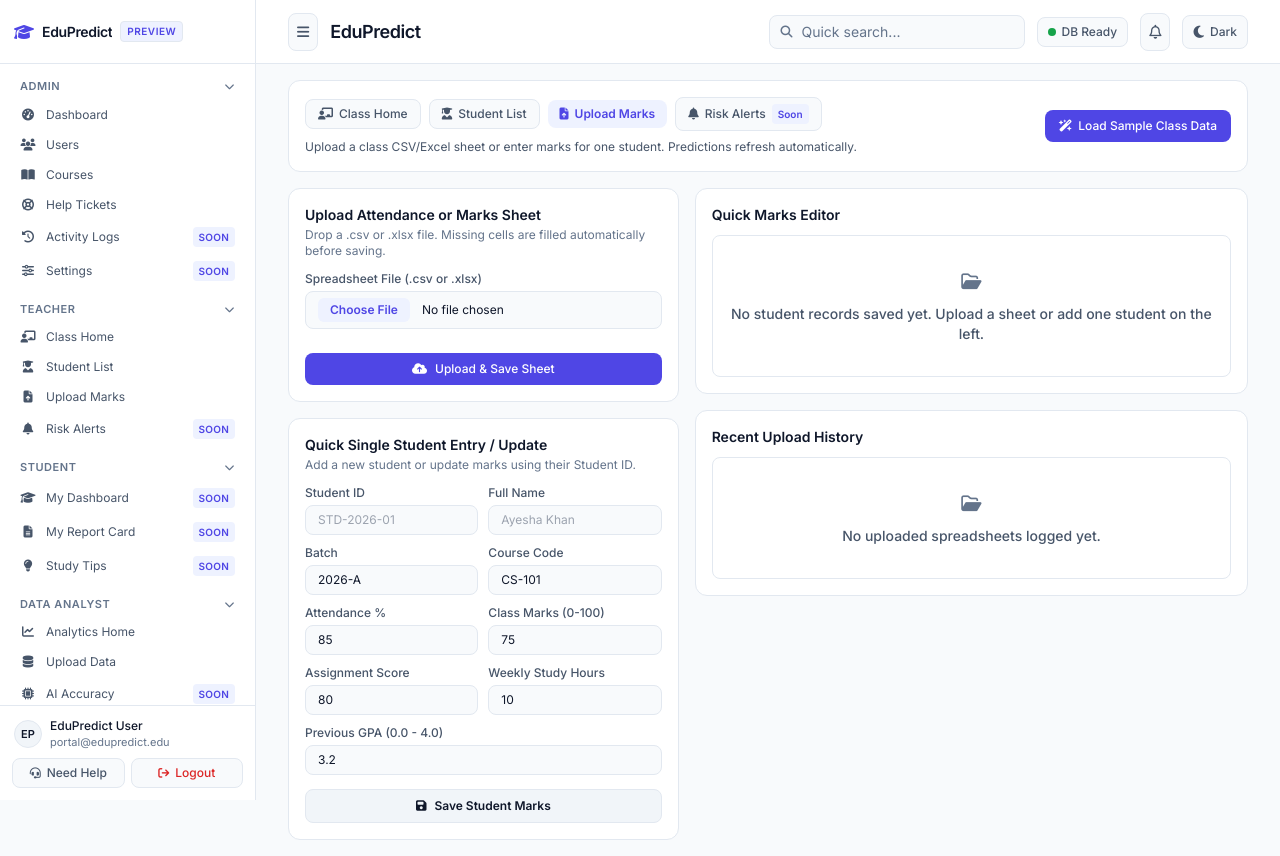
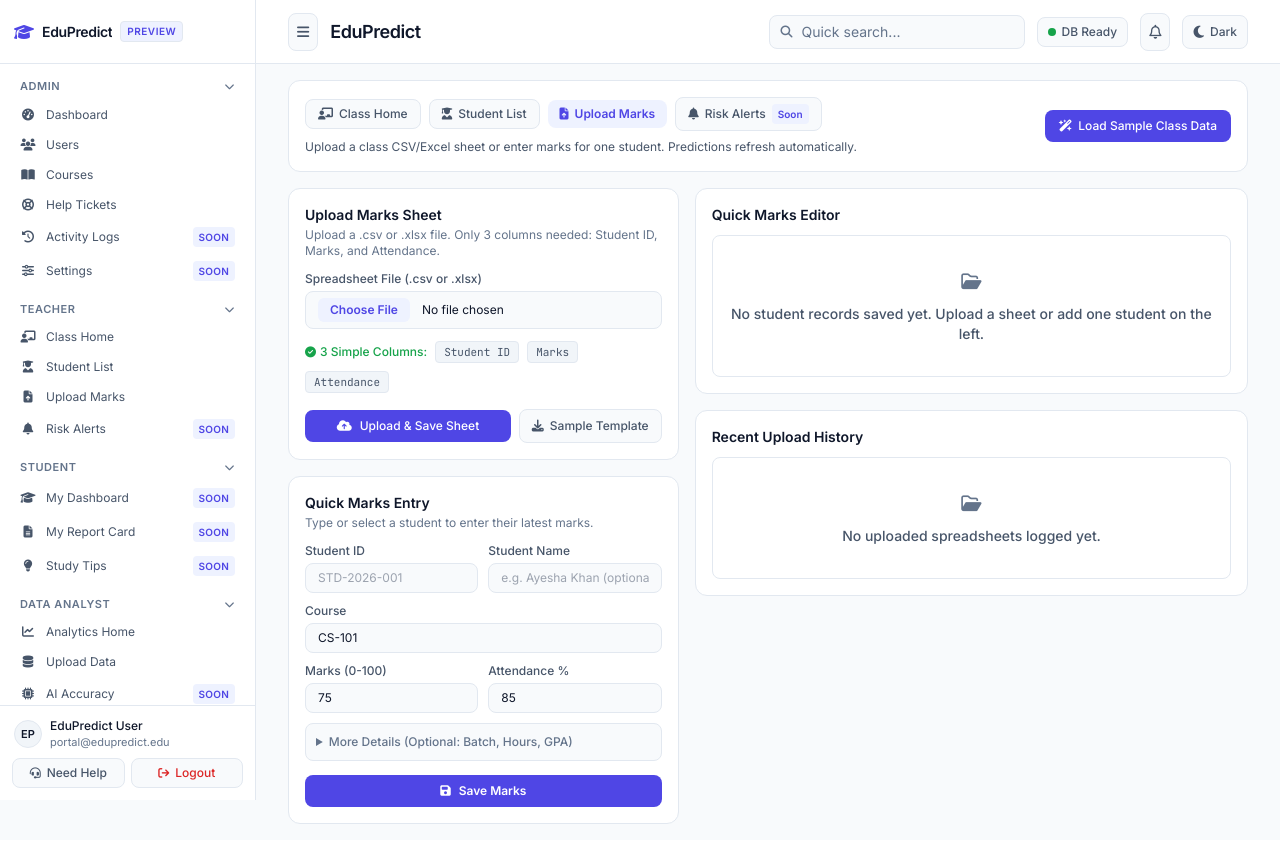
Before and after one commit to Konete326/EduPredict, a Django app: template templates/panels/teacher_ingest.html in a window 1280 px wide. After the commit the page ends 824 px from the top, so only its background shows below. Run offline with Django 5.2, Linux system fonts and the light colour scheme; the template is opened without the code that fills it, so the values that code supplies are empty; some libraries are stand-ins or nearby versions.

Commit message:
feat(role-nav-isolation): enforce strict role sidebar isolation and ultra-simple marks ingestion

```diff
--- a/templates/components/sidebar.html
+++ b/templates/components/sidebar.html
@@ -13,7 +13,7 @@
   </div>
 
   <nav class="flex-1 overflow-y-auto px-2.5 py-2.5 space-y-2.5">
-    {% if active_role == 'ADMIN' or not active_role %}
+    {% if active_role == 'ADMIN' or not active_role and not current_user %}
     <div class="space-y-0.5" data-nav-group="admin">
       <button type="button" data-nav-group-toggle="admin" aria-expanded="true" title="Show or hide Admin links" class="flex w-full items-center justify-between rounded-md px-2.5 py-1 text-[11px] font-semibold uppercase tracking-wider text-[var(--text-muted)] hover:bg-[var(--bg-elevated)] hover:text-[var(--text-primary)] transition-colors">
         <span>Admin</span>
@@ -50,7 +50,7 @@
     </div>
     {% endif %}
 
-    {% if active_role == 'TEACHER' or active_role == 'ADMIN' or not active_role %}
+    {% if active_role == 'TEACHER' or not active_role and not current_user %}
     <div class="space-y-0.5" data-nav-group="teacher">
       <button type="button" data-nav-group-toggle="teacher" aria-expanded="true" title="Show or hide Teacher links" class="flex w-full items-center justify-between rounded-md px-2.5 py-1 text-[11px] font-semibold uppercase tracking-wider text-[var(--text-muted)] hover:bg-[var(--bg-elevated)] hover:text-[var(--text-primary)] transition-colors">
         <span>Teacher</span>
@@ -78,7 +78,7 @@
     </div>
     {% endif %}
 
-    {% if active_role == 'STUDENT' or active_role == 'ADMIN' or not active_role %}
+    {% if active_role == 'STUDENT' or not active_role and not current_user %}
     <div class="space-y-0.5" data-nav-group="student">
       <button type="button" data-nav-group-toggle="student" aria-expanded="true" title="Show or hide Student links" class="flex w-full items-center justify-between rounded-md px-2.5 py-1 text-[11px] font-semibold uppercase tracking-wider text-[var(--text-muted)] hover:bg-[var(--bg-elevated)] hover:text-[var(--text-primary)] transition-colors">
         <span>Student</span>
@@ -104,7 +104,7 @@
     </div>
     {% endif %}
 
-    {% if active_role == 'ANALYST' or active_role == 'ADMIN' or not active_role %}
+    {% if active_role == 'ANALYST' or not active_role and not current_user %}
     <div class="space-y-0.5" data-nav-group="analyst">
       <button type="button" data-nav-group-toggle="analyst" aria-expanded="true" title="Show or hide Data Analyst links" class="flex w-full items-center justify-between rounded-md px-2.5 py-1 text-[11px] font-semibold uppercase tracking-wider text-[var(--text-muted)] hover:bg-[var(--bg-elevated)] hover:text-[var(--text-primary)] transition-colors">
         <span>Data Analyst</span>
--- a/templates/panels/teacher_ingest.html
+++ b/templates/panels/teacher_ingest.html
@@ -44,8 +44,8 @@
   <div class="xl:col-span-5 space-y-4 min-w-0">
     <div class="rounded-xl border border-[var(--border-subtle)] bg-[var(--bg-surface)] p-4 space-y-3">
       <div>
-        <h3 class="text-sm font-semibold text-[var(--text-primary)]">Upload Attendance or Marks Sheet</h3>
-        <p class="mt-0.5 text-xs text-[var(--text-muted)]">Drop a .csv or .xlsx file. Missing cells are filled automatically before saving.</p>
+        <h3 class="text-sm font-semibold text-[var(--text-primary)]">Upload Marks Sheet</h3>
+        <p class="mt-0.5 text-xs text-[var(--text-muted)]">Upload a .csv or .xlsx file. Only 3 columns needed: Student ID, Marks, and Attendance.</p>
       </div>
       <form method="post" action="{% url 'panels:teacher_ingest' %}" enctype="multipart/form-data" class="space-y-3">
         {% csrf_token %}
@@ -54,69 +54,87 @@
           <label for="teacher-dataset-file" class="block text-xs font-medium text-[var(--text-secondary)]">Spreadsheet File (.csv or .xlsx)</label>
           <input id="teacher-dataset-file" name="dataset_file" type="file" accept=".csv,.xlsx" required class="block w-full rounded-lg border border-[var(--border-subtle)] bg-[var(--bg-canvas)] px-3 py-1.5 text-xs text-[var(--text-primary)] file:mr-3 file:rounded-md file:border-0 file:bg-[var(--accent-soft)] file:px-3 file:py-1 file:text-xs file:font-semibold file:text-[var(--accent-primary)]">
         </div>
-        <div class="flex flex-wrap gap-1.5">
-          {% for col in required_columns %}
-          <span class="rounded border border-[var(--border-subtle)] bg-[var(--bg-elevated)] px-2 py-0.5 font-mono text-[11px] text-[var(--text-secondary)]">{{ col }}</span>
-          {% endfor %}
+        <div class="flex flex-wrap items-center gap-2 text-xs text-[var(--text-muted)]">
+          <span class="inline-flex items-center gap-1 text-[var(--status-success)] font-medium">
+            <i class="fa-solid fa-circle-check text-[11px]"></i>
+            <span>3 Simple Columns:</span>
+          </span>
+          <span class="rounded border border-[var(--border-subtle)] bg-[var(--bg-elevated)] px-2 py-0.5 font-mono text-[11px] text-[var(--text-secondary)]">Student ID</span>
+          <span class="rounded border border-[var(--border-subtle)] bg-[var(--bg-elevated)] px-2 py-0.5 font-mono text-[11px] text-[var(--text-secondary)]">Marks</span>
+          <span class="rounded border border-[var(--border-subtle)] bg-[var(--bg-elevated)] px-2 py-0.5 font-mono text-[11px] text-[var(--text-secondary)]">Attendance</span>
         </div>
-        <button type="submit" title="Upload spreadsheet and save student marks" class="w-full inline-flex items-center justify-center gap-2 rounded-lg bg-[var(--accent-primary)] px-4 py-2 text-xs font-medium text-white transition-colors hover:bg-[var(--accent-hover)]">
+        <div class="flex flex-wrap items-center gap-2 pt-1">
+          <button type="submit" title="Upload spreadsheet and save student marks" class="flex-1 inline-flex items-center justify-center gap-2 rounded-lg bg-[var(--accent-primary)] px-4 py-2 text-xs font-medium text-white transition-colors hover:bg-[var(--accent-hover)]">
             <i class="fa-solid fa-cloud-arrow-up"></i>
             <span>Upload &amp; Save Sheet</span>
           </button>
+          <a href="{% url 'panels:teacher_ingest' %}?template=csv" title="Download simple sample Excel/CSV template" class="inline-flex items-center justify-center gap-1.5 rounded-lg border border-[var(--border-subtle)] bg-[var(--bg-canvas)] px-3 py-2 text-xs font-medium text-[var(--text-secondary)] hover:bg-[var(--bg-elevated)] hover:text-[var(--text-primary)] transition-colors">
+            <i class="fa-solid fa-download"></i>
+            <span>Sample Template</span>
+          </a>
+        </div>
       </form>
     </div>
 
     <div class="rounded-xl border border-[var(--border-subtle)] bg-[var(--bg-surface)] p-4 space-y-3">
       <div>
-        <h3 class="text-sm font-semibold text-[var(--text-primary)]">Quick Single Student Entry / Update</h3>
-        <p class="mt-0.5 text-xs text-[var(--text-muted)]">Add a new student or update marks using their Student ID.</p>
+        <h3 class="text-sm font-semibold text-[var(--text-primary)]">Quick Marks Entry</h3>
+        <p class="mt-0.5 text-xs text-[var(--text-muted)]">Type or select a student to enter their latest marks.</p>
       </div>
       <form method="post" action="{% url 'panels:teacher_ingest' %}" class="grid grid-cols-1 gap-2.5 sm:grid-cols-2">
         {% csrf_token %}
         <input type="hidden" name="action" value="manual_entry">
         <div class="space-y-1">
           <label for="entry-student-id" class="block text-xs font-medium text-[var(--text-secondary)]">Student ID</label>
-          <input id="entry-student-id" name="student_id" type="text" required placeholder="STD-2026-01" class="w-full rounded-lg border border-[var(--border-subtle)] bg-[var(--bg-canvas)] px-3 py-1.5 text-xs text-[var(--text-primary)] focus:border-[var(--accent-primary)] focus:outline-none">
+          <input id="entry-student-id" name="student_id" type="text" required placeholder="STD-2026-001" list="teacher-students-datalist" class="w-full rounded-lg border border-[var(--border-subtle)] bg-[var(--bg-canvas)] px-3 py-1.5 text-xs text-[var(--text-primary)] focus:border-[var(--accent-primary)] focus:outline-none">
+          <datalist id="teacher-students-datalist">
+            {% for sp in students_picker %}
+            <option value="{{ sp.student_id }}">{{ sp.student_id }} · {{ sp.full_name }} ({{ sp.course_code }})</option>
+            {% endfor %}
+          </datalist>
         </div>
         <div class="space-y-1">
-          <label for="entry-full-name" class="block text-xs font-medium text-[var(--text-secondary)]">Full Name</label>
-          <input id="entry-full-name" name="full_name" type="text" required placeholder="Ayesha Khan" class="w-full rounded-lg border border-[var(--border-subtle)] bg-[var(--bg-canvas)] px-3 py-1.5 text-xs text-[var(--text-primary)] focus:border-[var(--accent-primary)] focus:outline-none">
+          <label for="entry-full-name" class="block text-xs font-medium text-[var(--text-secondary)]">Student Name</label>
+          <input id="entry-full-name" name="full_name" type="text" placeholder="e.g. Ayesha Khan (optional)" class="w-full rounded-lg border border-[var(--border-subtle)] bg-[var(--bg-canvas)] px-3 py-1.5 text-xs text-[var(--text-primary)] focus:border-[var(--accent-primary)] focus:outline-none">
         </div>
-        <div class="space-y-1">
-          <label for="entry-batch" class="block text-xs font-medium text-[var(--text-secondary)]">Batch</label>
-          <input id="entry-batch" name="batch" type="text" required value="2026-A" class="w-full rounded-lg border border-[var(--border-subtle)] bg-[var(--bg-canvas)] px-3 py-1.5 text-xs text-[var(--text-primary)] focus:border-[var(--accent-primary)] focus:outline-none">
-        </div>
-        <div class="space-y-1">
-          <label for="entry-course" class="block text-xs font-medium text-[var(--text-secondary)]">Course Code</label>
+        <div class="space-y-1 sm:col-span-2">
+          <label for="entry-course" class="block text-xs font-medium text-[var(--text-secondary)]">Course</label>
           <input id="entry-course" name="course_code" type="text" required value="{{ courses_list.0|default:'CS-101' }}" list="teacher-course-datalist" class="w-full rounded-lg border border-[var(--border-subtle)] bg-[var(--bg-canvas)] px-3 py-1.5 text-xs text-[var(--text-primary)] focus:border-[var(--accent-primary)] focus:outline-none">
           <datalist id="teacher-course-datalist">
             {% for c in courses_list %}<option value="{{ c }}"></option>{% endfor %}
           </datalist>
         </div>
         <div class="space-y-1">
+          <label for="entry-marks" class="block text-xs font-medium text-[var(--text-secondary)]">Marks (0-100)</label>
+          <input id="entry-marks" name="internal_marks" type="number" step="0.1" min="0" max="100" required value="75" class="w-full rounded-lg border border-[var(--border-subtle)] bg-[var(--bg-canvas)] px-3 py-1.5 text-xs text-[var(--text-primary)] focus:border-[var(--accent-primary)] focus:outline-none">
+        </div>
+        <div class="space-y-1">
           <label for="entry-att" class="block text-xs font-medium text-[var(--text-secondary)]">Attendance %</label>
           <input id="entry-att" name="attendance_pct" type="number" step="0.1" min="0" max="100" required value="85" class="w-full rounded-lg border border-[var(--border-subtle)] bg-[var(--bg-canvas)] px-3 py-1.5 text-xs text-[var(--text-primary)] focus:border-[var(--accent-primary)] focus:outline-none">
         </div>
+        <details class="sm:col-span-2 rounded-lg border border-[var(--border-subtle)] bg-[var(--bg-canvas)] p-2.5">
+          <summary class="cursor-pointer text-xs font-medium text-[var(--text-muted)] hover:text-[var(--text-primary)] transition-colors">
+            More Details (Optional: Batch, Hours, GPA)
+          </summary>
+          <div class="grid grid-cols-1 sm:grid-cols-3 gap-2.5 pt-2 mt-2 border-t border-[var(--border-subtle)]">
             <div class="space-y-1">
-          <label for="entry-marks" class="block text-xs font-medium text-[var(--text-secondary)]">Class Marks (0-100)</label>
-          <input id="entry-marks" name="internal_marks" type="number" step="0.1" min="0" max="100" required value="75" class="w-full rounded-lg border border-[var(--border-subtle)] bg-[var(--bg-canvas)] px-3 py-1.5 text-xs text-[var(--text-primary)] focus:border-[var(--accent-primary)] focus:outline-none">
+              <label for="entry-batch" class="block text-[11px] font-medium text-[var(--text-secondary)]">Batch</label>
+              <input id="entry-batch" name="batch" type="text" value="2026-A" class="w-full rounded border border-[var(--border-subtle)] bg-[var(--bg-surface)] px-2.5 py-1 text-xs text-[var(--text-primary)]">
             </div>
             <div class="space-y-1">
-          <label for="entry-assign" class="block text-xs font-medium text-[var(--text-secondary)]">Assignment Score</label>
-          <input id="entry-assign" name="assignment_score" type="number" step="0.1" min="0" max="100" required value="80" class="w-full rounded-lg border border-[var(--border-subtle)] bg-[var(--bg-canvas)] px-3 py-1.5 text-xs text-[var(--text-primary)] focus:border-[var(--accent-primary)] focus:outline-none">
+              <label for="entry-lms" class="block text-[11px] font-medium text-[var(--text-secondary)]">Weekly Study Hours</label>
+              <input id="entry-lms" name="lms_hours_weekly" type="number" step="0.5" min="0" max="168" value="8" class="w-full rounded border border-[var(--border-subtle)] bg-[var(--bg-surface)] px-2.5 py-1 text-xs text-[var(--text-primary)]">
             </div>
             <div class="space-y-1">
-          <label for="entry-lms" class="block text-xs font-medium text-[var(--text-secondary)]">Weekly Study Hours</label>
-          <input id="entry-lms" name="lms_hours_weekly" type="number" step="0.5" min="0" max="168" required value="10" class="w-full rounded-lg border border-[var(--border-subtle)] bg-[var(--bg-canvas)] px-3 py-1.5 text-xs text-[var(--text-primary)] focus:border-[var(--accent-primary)] focus:outline-none">
+              <label for="entry-gpa" class="block text-[11px] font-medium text-[var(--text-secondary)]">Previous GPA</label>
+              <input id="entry-gpa" name="previous_gpa" type="number" step="0.01" min="0" max="4" value="3.0" class="w-full rounded border border-[var(--border-subtle)] bg-[var(--bg-surface)] px-2.5 py-1 text-xs text-[var(--text-primary)]">
             </div>
-        <div class="space-y-1 sm:col-span-2">
-          <label for="entry-gpa" class="block text-xs font-medium text-[var(--text-secondary)]">Previous GPA (0.0 - 4.0)</label>
-          <input id="entry-gpa" name="previous_gpa" type="number" step="0.01" min="0" max="4" required value="3.2" class="w-full rounded-lg border border-[var(--border-subtle)] bg-[var(--bg-canvas)] px-3 py-1.5 text-xs text-[var(--text-primary)] focus:border-[var(--accent-primary)] focus:outline-none">
           </div>
+        </details>
         <div class="sm:col-span-2 pt-1">
-          <button type="submit" title="Save student marks and update prediction" class="w-full inline-flex items-center justify-center gap-2 rounded-lg border border-[var(--border-subtle)] bg-[var(--bg-elevated)] px-4 py-2 text-xs font-semibold text-[var(--text-primary)] transition-colors hover:bg-[var(--accent-primary)] hover:text-white">
+          <button type="submit" title="Save student marks and update prediction" class="w-full inline-flex items-center justify-center gap-2 rounded-lg bg-[var(--accent-primary)] px-4 py-2 text-xs font-semibold text-white transition-colors hover:bg-[var(--accent-hover)]">
             <i class="fa-solid fa-floppy-disk"></i>
-            <span>Save Student Marks</span>
+            <span>Save Marks</span>
           </button>
         </div>
       </form>
@@ -142,19 +160,19 @@
   function openUpdateMarksModal(btn) {
     const d = btn ? btn.dataset : {};
     window.openFormModal({
-      title: 'Update Marks & Attendance (' + (d.studentId || '') + ')',
+      title: 'Update Marks (' + (d.studentId || '') + ')',
       actionUrl: TEACHER_INGEST_URL,
       fields: [
         { type: 'hidden', name: 'action', value: 'update_student' },
         { type: 'hidden', name: 'student_id', value: d.studentId || '' },
+        { type: 'hidden', name: 'batch', value: d.batch || '2026-A' },
+        { type: 'hidden', name: 'assignment_score', value: d.assignmentScore || d.internalMarks || '75' },
+        { type: 'hidden', name: 'lms_hours_weekly', value: d.lmsHoursWeekly || '8' },
+        { type: 'hidden', name: 'previous_gpa', value: d.previousGpa || '3.0' },
         { name: 'full_name', label: 'Student Name', type: 'text', value: d.fullName || '', required: true },
-        { name: 'batch', label: 'Batch', type: 'text', value: d.batch || '2026-A', required: true },
         { name: 'course_code', label: 'Course Code', type: 'text', value: d.courseCode || 'CS-101', required: true },
-        { name: 'attendance_pct', label: 'Attendance (%)', type: 'text', value: d.attendancePct || '85', required: true },
-        { name: 'internal_marks', label: 'Class Marks (0-100)', type: 'text', value: d.internalMarks || '75', required: true },
-        { name: 'assignment_score', label: 'Assignment Score (0-100)', type: 'text', value: d.assignmentScore || '80', required: true },
-        { name: 'lms_hours_weekly', label: 'Weekly Study Hours', type: 'text', value: d.lmsHoursWeekly || '10', required: true },
-        { name: 'previous_gpa', label: 'Previous GPA (0-4.0)', type: 'text', value: d.previousGpa || '3.0', required: true }
+        { name: 'internal_marks', label: 'Marks (0-100)', type: 'number', value: d.internalMarks || '75', required: true },
+        { name: 'attendance_pct', label: 'Attendance (%)', type: 'number', value: d.attendancePct || '85', required: true }
       ]
     });
   }
```
Also changed, not shown: analytics/data_pipeline.py (+60 -9 lines), panels/teacher_services.py (+12 -13 lines), panels/views_teacher.py (+12 -3 lines), .agents/design.md, .agents/git-sync.md, .agents/project-rules.md, .agents/rules/edupredict-rules.md, .agents/skills/edupredict-workflow/SKILL.md. Lines whose indentation alone changed are shown as unchanged.
